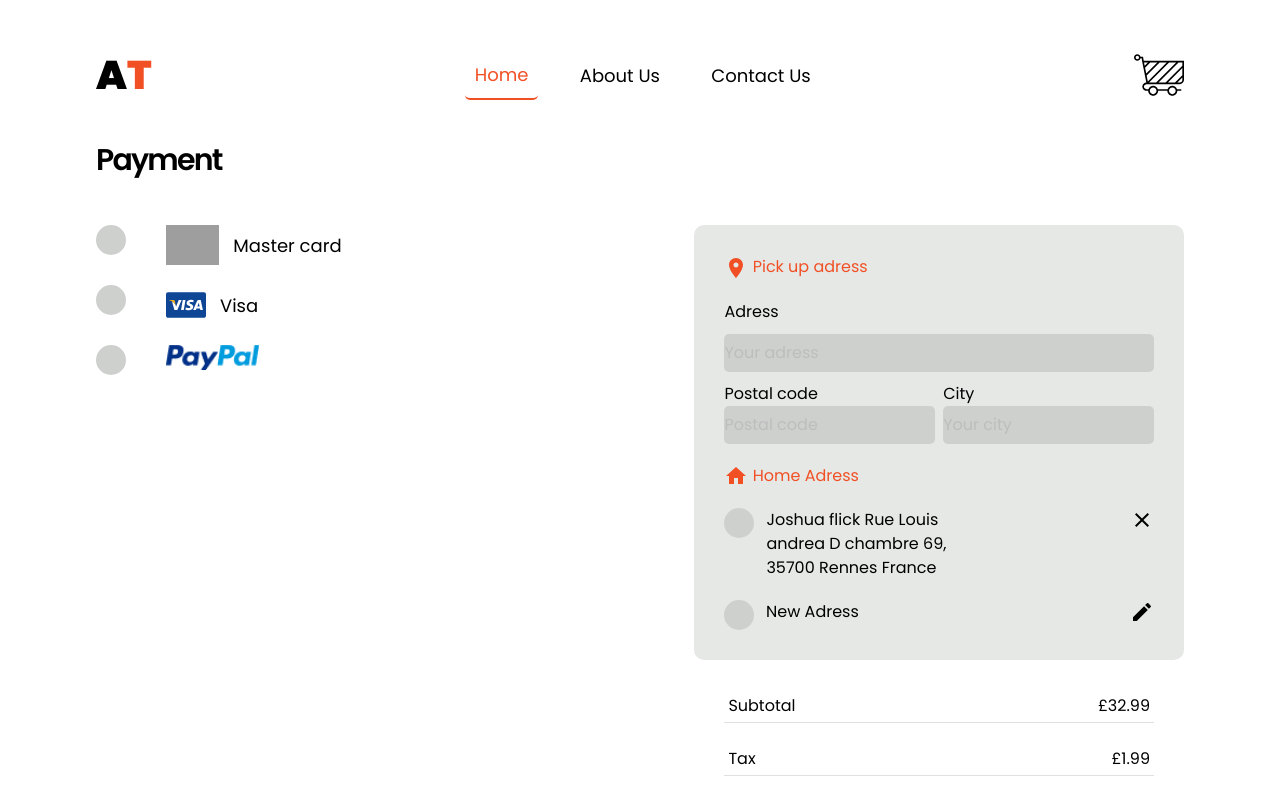
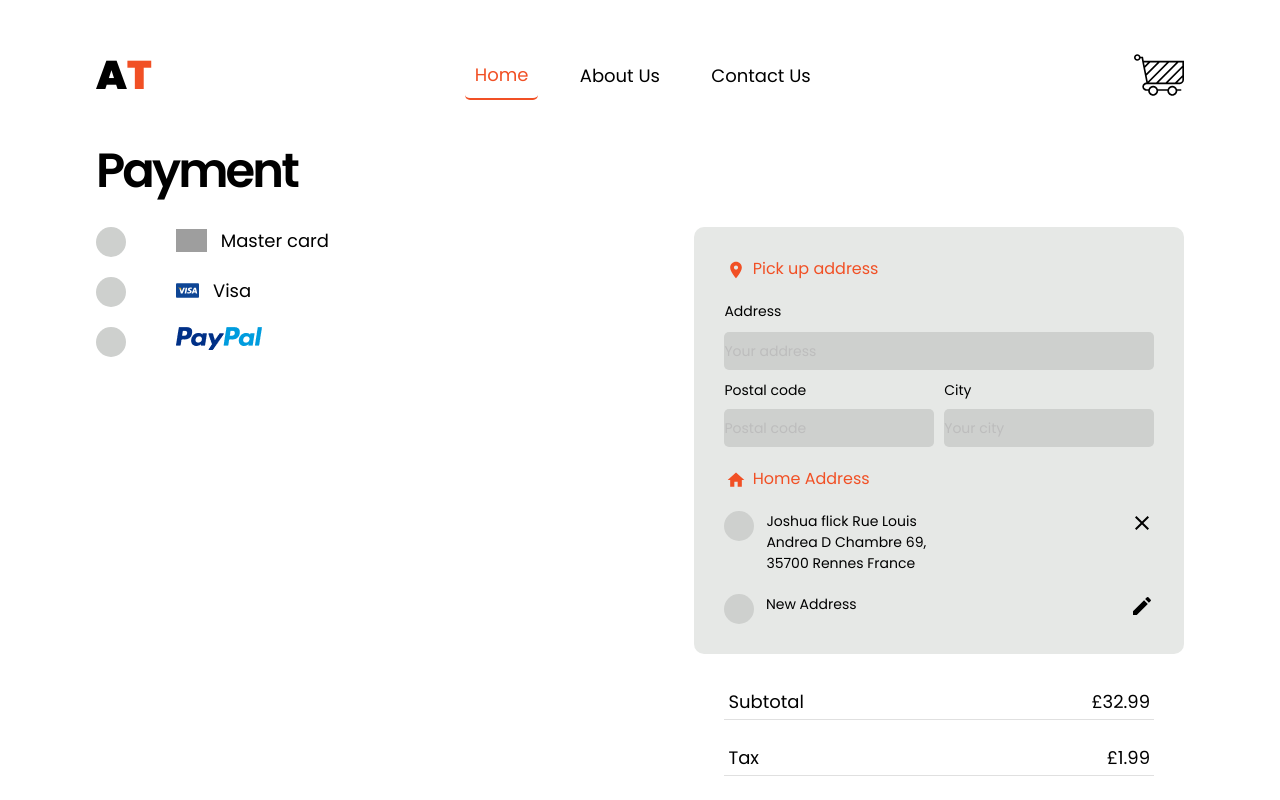
Before and after one commit to Jomagene/timbu-cloud-shop-dynamic, a React (Vite) app: page /product/payment in a window 1280 px wide. Shown: the top 800 px of the page. Built offline with nearby package versions, Linux system fonts and the light colour scheme; grey boxes are pictures that could not be loaded.

Commit message:
Correct margins, paaddings and font sises and layout to fit the mockup: cart page

```diff
--- a/src/components/layout/Header.jsx
+++ b/src/components/layout/Header.jsx
@@ -6,7 +6,7 @@ import MenuIcon from "@mui/icons-material/Menu";
 function Header() {
   return (
     <header
-      className="flex justify-center w-full mb-[30px] mt-[45px]"
+      className="flex justify-center w-full mb-[30px] mt-[45px] md:"
       id="header">
       <div className="wrapper flex justify-between items-center">
         <Link to="/">
--- a/src/components/pages/Payment.jsx
+++ b/src/components/pages/Payment.jsx
@@ -7,145 +7,121 @@ import CreateIcon from "@mui/icons-material/Create";
 import { useState } from "react";
 
 function Payment() {
-  let [visible1, setVisible1] = useState(false);
-  let [visible2, setVisible2] = useState(false);
-  let [visible3, setVisible3] = useState(false);
-  function handleClick1(visible) {
-    setVisible1(!visible);
-    setVisible2(false);
-    setVisible3(false);
-  }
-  function handleClick2(visible) {
-    setVisible2(!visible);
-    setVisible1(false);
-    setVisible3(false);
-  }
-  function handleClick3(visible) {
-    setVisible3(!visible);
-    setVisible1(false);
-    setVisible2(false);
-  }
+  const [visible, setVisible] = useState("");
 
-  function Form({ visible }) {
-    return (
-      <div
-        className={`flex-col gap-[10px] w-full ${visible ? "flex" : "hidden"}`}>
-        <div>
-          <p className="pb-[7px]">Card Name</p>
+  const paymentMethods = {
+    mc: "Master card",
+    vs: "Visa",
+    pp: "PayPal",
+  };
+
+  const Form = () => (
+    <div className="flex-col gap-[18px] w-full flex">
+      <div className="flex flex-col gap-1">
+        <p className="text-[10px] md:text-[14px]">Card Name</p>
         <input
           type="text"
-            className="bg-[#E6E8E6] h-[35px] w-full rounded-[5px] text-[12px] px-[10px] text-blue-gray-900"
+          className="bg-[#E6E8E6] h-[47px] w-full rounded-[5px] md:rounded-[10px] text-[12px] px-[10px] text-blue-gray-900"
+          required
         />
       </div>
-        <div>
-          <p className="pb-[7px]">Card Number</p>
+      <div className="flex flex-col gap-1">
+        <p className="text-[10px] md:text-[14px]">Card Number</p>
         <input
           type="text"
-            className="bg-[#E6E8E6] h-[35px] w-full rounded-[5px] text-[12px] px-[10px] text-blue-gray-900"
+          className="bg-[#E6E8E6] h-[47px] w-full rounded-[5px] md:rounded-[10px] text-[12px] px-[10px] text-blue-gray-900"
+          required
         />
       </div>
-        <div>
-          <p className="pb-[7px]">Expiry Date</p>
+      <div className="flex sm:flex-col gap-[15%] sm:gap-1">
+        <div className="flex flex-col gap-1">
+          <p className="text-[10px] md:text-[14px]">Expiry Date</p>
           <input
             type="date"
-            className="bg-[#E6E8E6] h-[35px] w-full rounded-[5px] text-[12px] px-[10px] text-blue-gray-900"
+            className="bg-[#E6E8E6] h-[47px] w-full  rounded-[5px] md:rounded-[10px] text-[10px] sm:text-[12px] px-[10px] text-blue-gray-900"
+            required
           />
         </div>
-        <div>
-          <p className="pb-[7px]">Security Code</p>
+        <div className="flex flex-col gap-1">
+          <p className="text-[10px] md:text-[14px]">Security Code</p>
           <input
-            type="text"
-            className="bg-[#E6E8E6] h-[35px] w-full rounded-[5px] text-[12px] px-[10px] text-blue-gray-900"
+            type="password"
+            className="bg-[#E6E8E6] h-[47px] w-full  rounded-[5px] md:rounded-[10px] text-[12px] px-[10px] text-blue-gray-900"
+            required
           />
         </div>
       </div>
+    </div>
   );
-  }
+
+  const PaymentOption = ({ method, icon, altText }) => (
+    <div className="flex gap-[50px]  md:gap-[36px] lg:gap-[50px] items-start">
+      <span
+        className={`h-[25px] w-[25px] sm:h-[30px] sm:w-[30px] rounded-full ${
+          visible === method ? "bg-[#F15025]" : "bg-[#CED0CE]"
+        }`}></span>
+      <div className="flex flex-col gap-[10px] grow-[1]">
+        <div
+          className="flex gap-[10px] md:gap-[14px] items-center cursor-pointer"
+          onClick={() => setVisible(method)}>
+          <img src={icon} alt={altText} className="h-[23px]" />
+          <span className="text-[12px] md:text-[14px] lg:text-[18px]">
+            {method == "pp" || paymentMethods[method]}
+          </span>
+        </div>
+        {visible === method && <Form />}
+      </div>
+    </div>
+  );
 
   return (
-    <main className="wrapper mb-24 overflow-hidden flex flex-col gap-5">
-      <h1 className="font-semibold text-[25px] sm:text-[30px] leading-[30px] sm:leading-[50px] tracking-[-0.06em] mb-5">
+    <form className="wrapper mb-24 overflow-hidden flex flex-col gap-5">
+      <h1 className="font-semibold text-[24px] md:text-[36px] lg:text-[48px] leading-[36px] md:leading-[54px] lg:leading-[72px] tracking-[-0.06em]">
         Payment
       </h1>
 
-      <section className="flex justify-between flex-wrap">
-        <div className="flex flex-col gap-[20px] w-[35%] min-w-[350px] pb-10">
-          <div className="flex gap-[40px] items-start w-full">
-            <span
-              className={`h-[30px] w-[30px] rounded-full ${
-                visible1 ? "bg-[#F15025]" : "bg-[#CED0CE]"
-              }`}></span>
-
-            <div className="flex flex-col gap-[10px] w-[73%]">
-              <div
-                className="flex gap-[14px] items-center cursor-pointer"
-                onClick={() => handleClick1(visible1)}>
-                <img src={mastercard} alt="" className="h-[40px]" />
-                <span className="text-[18px]">Master card</span>
-              </div>
-              <Form visible={visible1} />
-            </div>
-          </div>
-          <div className="flex gap-[40px] items-start">
-            <span
-              className={`h-[30px] w-[30px] rounded-full ${
-                visible2 ? "bg-[#F15025]" : "bg-[#CED0CE]"
-              }`}></span>
-            <div className="flex flex-col gap-[10px] w-[73%]">
-              <div
-                className="flex gap-[14px] items-center cursor-pointer"
-                onClick={() => handleClick2(visible2)}>
-                <img src={visa} alt="" className="h-[40px]" />
-                <span className="text-[18px]">Visa</span>
-              </div>
-              <Form visible={visible2} />
-            </div>
-          </div>
-          <div className="flex gap-[40px] items-start">
-            <span
-              className={`h-[30px] w-[30px] rounded-full ${
-                visible3 ? "bg-[#F15025]" : "bg-[#CED0CE]"
-              }`}></span>
-            <div className="flex flex-col gap-[10px] w-[73%]">
-              <div
-                className="flex gap-[14px] items-center cursor-pointer"
-                onClick={() => handleClick3(visible3)}>
-                <img src="/GroupPaypal.png" alt="" className="h-[25px]" />
-              </div>
-              <Form visible={visible3} />
-            </div>
-          </div>
+      <section className="flex justify-between custom_900:gap-[10%] flex-wrap">
+        <div className="flex flex-col gap-[20px] flex-[1] min-w-[350px] pb-10">
+          <PaymentOption method="mc" icon={mastercard} altText="Master card" />
+          <PaymentOption method="vs" icon={visa} altText="Visa" />
+          <PaymentOption method="pp" icon="/GroupPaypal.png" altText="PayPal" />
         </div>
 
-        <div className="w-[45%] min-w-[350px]">
+        <div className="flex-[1] min-w-[350px]">
           <div className="rounded-[10px] p-[30px] flex flex-col gap-[20px] bg-[#E6E8E6]">
             <div className="flex flex-col gap-[20px]">
-              <h1 className="text-[#F15025] text-[16px]">
-                <LocationOnIcon /> Pick up adress
+              <h1 className="text-[#F15025] text-[12px] sm:text-[16px]">
+                <LocationOnIcon style={{ height: "20px" }} /> Pick up address
               </h1>
               <div className="flex flex-col gap-[10px]">
-                <h1 className="text-[16px]">Adress</h1>
+                <h1 className="text-[10px] md:text-[12px] lg:text-[14px]">
+                  Address
+                </h1>
                 <input
                   type="text"
-                  placeholder="Your adress"
-                  className="bg-[#CED0CE] h-[38px] w-full rounded-[5px]"
+                  placeholder="Your address"
+                  className="bg-[#CED0CE] h-[38px] w-full rounded-[5px] text-[10px] md:text-[12px] lg:text-[14px]"
                 />
 
-                <div className="flex gap-2">
-                  <div className="flex-[1] flex flex-col justify-between">
-                    <h1 className="text-[16px]">Postal code</h1>
+                <div className="flex gap-[10px]">
+                  <div className="flex-[1] flex flex-col gap-[8px]">
+                    <h1 className="text-[10px] md:text-[12px] lg:text-[14px]">
+                      Postal code
+                    </h1>
                     <input
                       type="text"
                       placeholder="Postal code"
-                      className="bg-[#CED0CE] h-[38px] w-full rounded-[5px]"
+                      className="bg-[#CED0CE] h-[38px] w-full rounded-[5px] text-[10px] md:text-[12px] lg:text-[14px]"
                     />
                   </div>
-                  <div className="flex-[1]">
-                    <h1 className="text-[16px]">City</h1>
+                  <div className="flex-[1] flex flex-col gap-[8px]">
+                    <h1 className="text-[10px] md:text-[12px] lg:text-[14px]">
+                      City
+                    </h1>
                     <input
                       type="text"
                       placeholder="Your city"
-                      className="bg-[#CED0CE] h-[38px] w-full rounded-[5px]"
+                      className="bg-[#CED0CE] h-[38px] w-full rounded-[5px] text-[10px] md:text-[12px] lg:text-[14px]"
                     />
                   </div>
                 </div>
@@ -153,14 +129,14 @@ function Payment() {
             </div>
 
             <div className="flex flex-col gap-[20px]">
-              <h1 className="text-[#F15025] text-[16px]">
-                <HomeIcon /> Home Adress
+              <h1 className="text-[#F15025] text-[12px] sm:text-[16px]">
+                <HomeIcon style={{ height: "20px" }} /> Home Address
               </h1>
               <div className="flex justify-between">
                 <div className="flex gap-3">
-                  <div className="h-[30px] w-[30px] bg-[#CED0CE] rounded-full"></div>
-                  <p className="w-[200px] text-[16px]">
-                    Joshua flick Rue Louis andrea D chambre 69, 35700 Rennes
+                  <span className="h-[25px] w-[25px] sm:h-[30px] sm:w-[30px] bg-[#CED0CE] rounded-full"></span>
+                  <p className="w-[100px] sm:w-[200px] text-[10px] sm:text-[14px]">
+                    Joshua flick Rue Louis Andrea D Chambre 69, 35700 Rennes
                     France
                   </p>
                 </div>
@@ -168,41 +144,46 @@ function Payment() {
               </div>
               <div className="flex justify-between">
                 <div className="flex gap-3">
-                  <span className="h-[30px] w-[30px] bg-[#CED0CE] rounded-full"></span>
-                  <span className="w-[70%] text-[16px]">New Adress</span>
+                  <span className="h-[25px] w-[25px] sm:h-[30px] sm:w-[30px] bg-[#CED0CE] rounded-full"></span>
+                  <p className="w-[70%] text-[10px] sm:text-[14px]">
+                    New Address
+                  </p>
                 </div>
-
                 <CreateIcon />
               </div>
             </div>
           </div>
 
-          <div className=" rounded-[10px] p-[30px] flex flex-col gap-[20px]">
-            <div className="flex justify-between border-b border-solid border-gray-300 p-1 ">
+          <div className="rounded-[10px] p-[30px] flex flex-col gap-[20px]">
+            <div className="flex justify-between border-b border-solid border-gray-300 p-1 text-[10px] sm:text-[14px] lg:text-[18px]">
               <span>Subtotal</span>
               <span>£32.99</span>
             </div>
-            <div className="flex justify-between border-b border-solid border-gray-300 p-1">
+            <div className="flex justify-between border-b border-solid border-gray-300 p-1 text-[10px] sm:text-[14px] lg:text-[18px]">
               <span>Tax</span>
               <span>£1.99</span>
             </div>
-            <div className="flex justify-between border-b border-solid border-gray-300 p-1">
+            <div className="flex justify-between border-b border-solid border-gray-300 p-1 text-[10px] sm:text-[14px] lg:text-[18px]">
               <span>Delivery</span>
               <span>£2.99</span>
             </div>
-            <div className="flex justify-between py-2 font-semibold">
+            <div className="flex justify-between py-2 font-semibold text-[14px] sm:text-[20px] lg:text-[24px]">
               <span>Total</span>
               <span>£37.99</span>
             </div>
             <Link to="/product/payment/success">
-              <button className="p-[10px] bg-[#DFDDDC] rounded-md w-full font-semibold border border-solid border-[]">
+              <button
+                className={`p-[10px] ${
+                  visible ? "bg-[#F15025] text-white" : "bg-[#DFDDDC]"
+                } rounded-md w-full font-semibold border border-solid text-[14px] sm:text-[18px]`}
+                type="submit">
                 Confirm payment
               </button>
             </Link>
           </div>
         </div>
       </section>
-    </main>
+    </form>
   );
 }
 
--- a/tailwind.config.js
+++ b/tailwind.config.js
@@ -7,6 +7,9 @@ export default withMT({
       fontFamily: {
         poppins: ["Poppins", "sans-serif"],
       },
+      screens: {
+        custom_900: "900px",
+      },
     },
   },
   plugins: [],
```
Lines whose indentation alone changed are shown as unchanged.
